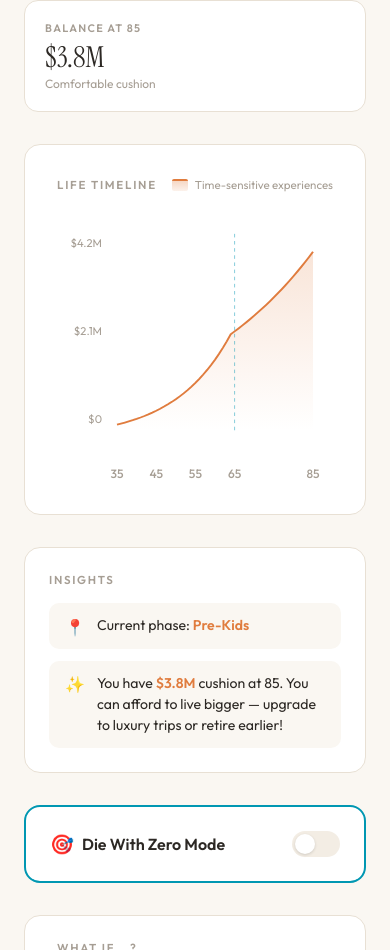
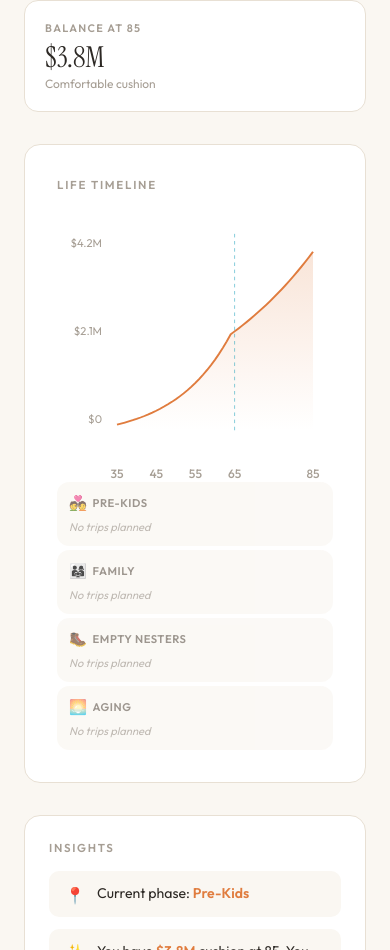
Before and after one commit to twiples/yolocalc, a website: page public/lifemap.html in a window 390 px wide. Shown: the part 646-1596 px from the top of the page. Drawn offline with Linux system fonts and the light colour scheme.

Commit message:
Replace timeline bands with experience strip below chart
New experience strip visualization:
- Horizontal strip divided by life phases
- Phase width proportional to years in that phase
- Shows experience icons grouped by phase
- Hover on icons shows experience name
- Empty phases show "No trips planned"
- Responsive: stacks vertically on mobile

Cleaner, more scannable visualization of experiences
throughout life phases.

Co-Authored-By: Claude Opus 4.5 <noreply@anthropic.com>

```diff
--- a/public/css/styles.css
+++ b/public/css/styles.css
@@ -775,14 +775,6 @@ nav {
 .legend-dot.oneway { background: var(--sunset); }
 .legend-dot.twoway { background: var(--green); }
 
-.legend-band {
-  width: 16px;
-  height: 12px;
-  background: linear-gradient(180deg, rgba(224, 124, 62, 0.3) 0%, rgba(224, 124, 62, 0.1) 100%);
-  border-top: 2px solid var(--sunset);
-  border-radius: 2px;
-}
-
 .timeline-chart {
   position: relative;
   height: 320px;
@@ -870,31 +862,92 @@ nav {
   border: 2px solid var(--green);
 }
 
-.exp-marker-label {
-  font-size: 0.65rem;
-  font-weight: 500;
+/* Experience Strip */
+.experience-strip {
+  margin-top: 1rem;
+  padding: 0 60px 0 60px;
+}
+
+.exp-strip-phases {
+  display: flex;
+  gap: 4px;
+  width: 100%;
+}
+
+.exp-strip-phase {
+  background: var(--cream);
+  border-radius: 12px;
+  padding: 0.75rem;
+  min-width: 0;
+  transition: all 0.2s ease;
+}
+
+.exp-strip-phase.has-experiences {
+  background: var(--white);
+  border: 1px solid var(--warm-border);
+}
+
+.exp-strip-phase.empty {
+  background: var(--cream);
+  opacity: 0.7;
+}
+
+.exp-strip-phase-header {
+  display: flex;
+  align-items: center;
+  gap: 0.35rem;
+  margin-bottom: 0.5rem;
+}
+
+.exp-strip-phase-icon {
+  font-size: 0.9rem;
+}
+
+.exp-strip-phase-name {
+  font-size: 0.7rem;
+  font-weight: 600;
   color: var(--text-muted);
-  margin-top: 4px;
+  text-transform: uppercase;
+  letter-spacing: 0.05em;
   white-space: nowrap;
-  max-width: 70px;
   overflow: hidden;
   text-overflow: ellipsis;
 }
 
-/* One-way door year highlight bands */
-.oneway-year-band {
-  position: absolute;
-  top: 0;
-  bottom: 40px;
-  background: linear-gradient(180deg, rgba(224, 124, 62, 0.25) 0%, rgba(224, 124, 62, 0.08) 100%);
-  border-top: 3px solid var(--sunset);
-  pointer-events: all;
-  cursor: help;
-  transition: background 0.2s ease;
+.exp-strip-icons {
+  display: flex;
+  flex-wrap: wrap;
+  gap: 0.35rem;
 }
 
-.oneway-year-band:hover {
-  background: linear-gradient(180deg, rgba(224, 124, 62, 0.35) 0%, rgba(224, 124, 62, 0.15) 100%);
+.exp-strip-icon {
+  font-size: 1.1rem;
+  cursor: help;
+  transition: transform 0.15s ease;
+}
+
+.exp-strip-icon:hover {
+  transform: scale(1.2);
+}
+
+.exp-strip-empty {
+  font-size: 0.7rem;
+  color: var(--text-faint);
+  font-style: italic;
+}
+
+@media (max-width: 600px) {
+  .experience-strip {
+    padding: 0;
+  }
+
+  .exp-strip-phases {
+    flex-direction: column;
+  }
+
+  .exp-strip-phase {
+    width: 100% !important;
+  }
 }
 
 /* Insights */
--- a/public/lifemap.html
+++ b/public/lifemap.html
@@ -64,16 +64,13 @@
   <div class="timeline-container">
     <div class="timeline-header">
       <span class="timeline-title">Life Timeline</span>
-      <div class="timeline-legend">
-        <span class="legend-item"><span class="legend-band"></span> Time-sensitive experiences</span>
-      </div>
     </div>
     <div class="timeline-chart" id="timeline-chart">
       <div class="timeline-yaxis" id="timeline-yaxis"></div>
       <svg class="timeline-svg" id="timeline-svg" preserveAspectRatio="none"></svg>
-      <div class="experience-markers" id="experience-markers"></div>
       <div class="timeline-axis" id="timeline-axis"></div>
     </div>
+    <div class="experience-strip" id="experience-strip"></div>
   </div>
 
   <div class="insights-section" id="insights-section">
@@ -184,7 +181,7 @@
   var timelineSvg = document.getElementById('timeline-svg');
   var timelineAxis = document.getElementById('timeline-axis');
   var timelineYaxis = document.getElementById('timeline-yaxis');
-  var experienceMarkers = document.getElementById('experience-markers');
+  var experienceStrip = document.getElementById('experience-strip');
   var insightList = document.getElementById('insight-list');
   var retireSlider = document.getElementById('retire-slider');
   var retireSliderValue = document.getElementById('retire-slider-value');
@@ -504,35 +501,73 @@
       timelineYaxis.appendChild(label);
     });
 
-    // Highlight years with one-way door experiences
-    experienceMarkers.innerHTML = '';
-    var onewayYears = {};
+    // Render experience strip by life phase
+    renderExperienceStrip();
+  }
+
+  function renderExperienceStrip() {
+    var phases = getLifePhaseRanges();
+    var phaseOrder = ['prekids', 'family', 'active', 'aging'];
+    var phaseNames = { prekids: 'Pre-Kids', family: 'Family', active: 'Empty Nesters', aging: 'Aging' };
+    var phaseIcons = { prekids: '💑', family: '👨‍👩‍👧', active: '🥾', aging: '🌅' };
+
+    // Group experiences by phase
+    var expByPhase = { prekids: [], family: [], active: [], aging: [] };
     scheduledExperiences.forEach(function(exp) {
-      if (exp.doorType === 'oneway') {
-        var age = Math.floor(exp.scheduledAge);
-        if (!onewayYears[age]) onewayYears[age] = [];
-        onewayYears[age].push(exp);
+      var cat = exp.category || 'active';
+      if (expByPhase[cat]) {
+        // Only add unique experience types (not each recurring instance)
+        var baseId = exp.id.split('-')[0];
+        var exists = expByPhase[cat].some(function(e) { return e.id.split('-')[0] === baseId; });
+        if (!exists) {
+          expByPhase[cat].push(exp);
+        }
       }
     });
 
-    // Add highlight bands for one-way door years
-    Object.keys(onewayYears).forEach(function(ageStr) {
-      var age = parseInt(ageStr);
-      if (age < startAge || age > endAge) return;
+    // Calculate phase widths based on years
+    var totalYears = 85 - financials.age;
+    var phaseWidths = {};
+    phaseOrder.forEach(function(phase) {
+      var years = Math.max(0, Math.min(phases[phase].end, 85) - Math.max(phases[phase].start, financials.age));
+      phaseWidths[phase] = (years / totalYears) * 100;
+    });
 
-      var pct = ((age - startAge) / (endAge - startAge)) * 100;
-      var bandWidth = (1 / (endAge - startAge)) * 100;
+    // Check which phases have content or width
+    var hasKids = children.length > 0 || travelers.children > 0;
 
-      var band = document.createElement('div');
-      band.className = 'oneway-year-band';
-      band.style.left = pct + '%';
-      band.style.width = Math.max(bandWidth, 1.5) + '%';
+    var html = '<div class="exp-strip-phases">';
 
-      var count = onewayYears[age].length;
-      band.title = 'Age ' + age + ': ' + count + ' one-way door experience' + (count > 1 ? 's' : '');
+    phaseOrder.forEach(function(phase) {
+      // Skip pre-kids if user has kids
+      if (phase === 'prekids' && hasKids) return;
+      // Skip phases with no width
+      if (phaseWidths[phase] < 1) return;
 
-      experienceMarkers.appendChild(band);
+      var exps = expByPhase[phase];
+      var phaseClass = exps.length > 0 ? 'has-experiences' : 'empty';
+
+      html += '<div class="exp-strip-phase ' + phaseClass + '" style="width: ' + phaseWidths[phase] + '%;">';
+      html += '<div class="exp-strip-phase-header">';
+      html += '<span class="exp-strip-phase-icon">' + phaseIcons[phase] + '</span>';
+      html += '<span class="exp-strip-phase-name">' + phaseNames[phase] + '</span>';
+      html += '</div>';
+
+      if (exps.length > 0) {
+        html += '<div class="exp-strip-icons">';
+        exps.forEach(function(exp) {
+          html += '<span class="exp-strip-icon" title="' + exp.name + '">' + exp.icon + '</span>';
+        });
+        html += '</div>';
+      } else {
+        html += '<div class="exp-strip-empty">No trips planned</div>';
+      }
+
+      html += '</div>';
     });
+
+    html += '</div>';
+    experienceStrip.innerHTML = html;
   }
 
   function renderInsights() {
```
